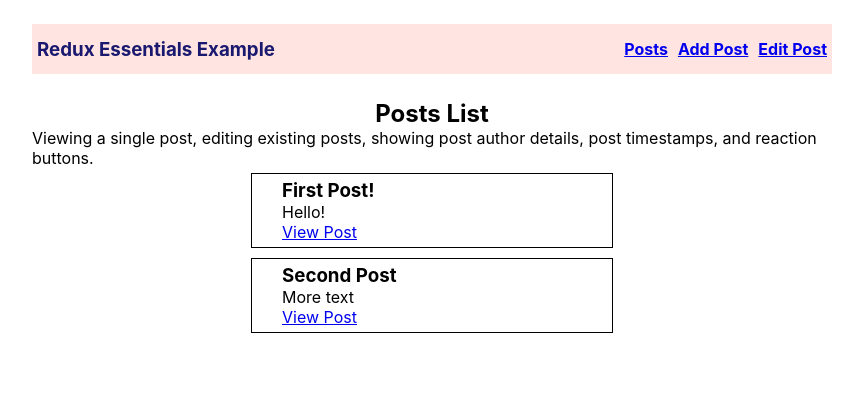
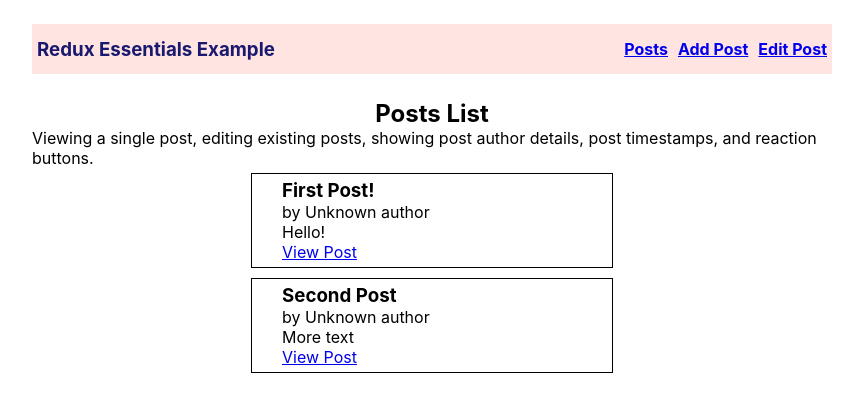
Before and after one commit to MajkoDev/redux-toolkit, a React (Vite) app: page / in a window 1280 px wide. Shown: the top 412 px of the page, without its empty margins (208-1071 px from the left). Built offline with nearby package versions, Linux system fonts and the light colour scheme.

Commit message:
author added

```diff
--- /dev/null
+++ b/03-post-intermediate/PostAuthor.jsx
@@ -0,0 +1,10 @@
+import React from "react";
+import { useSelector } from "react-redux";
+
+export default function PostAuthor  ({ userId })  {
+  const author = useSelector((state) =>
+    state.users.find((user) => user.id === userId)
+  );
+
+  return <span>by {author ? author.name : "Unknown author"}</span>;
+};
--- a/03-post-intermediate/PostsList.jsx
+++ b/03-post-intermediate/PostsList.jsx
@@ -1,6 +1,7 @@
 import React from "react";
 import { useSelector } from "react-redux";
 import { Link } from "react-router-dom";
+import PostAuthor from "./PostAuthor";
 
 const PostsList = () => {
   const posts = useSelector((state) => state.posts);
@@ -8,6 +9,7 @@
   const renderPosts = posts.map((post) => (
     <article key={post.id} className="post-cart">
       <h3>{post.title}</h3>
+      <PostAuthor userId={post.user} />
       <p>{post.content}</p>
       <Link to={`/posts/${post.id}`}>View Post</Link>
     </article>
```
